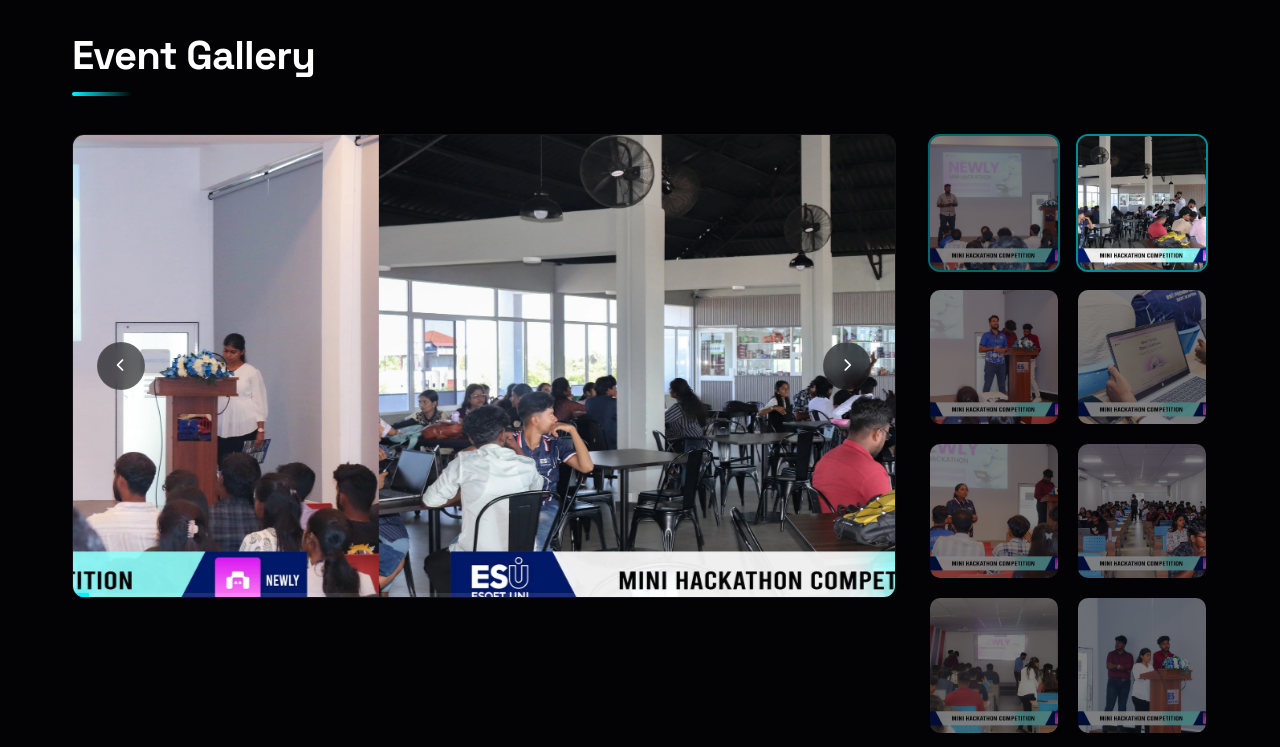
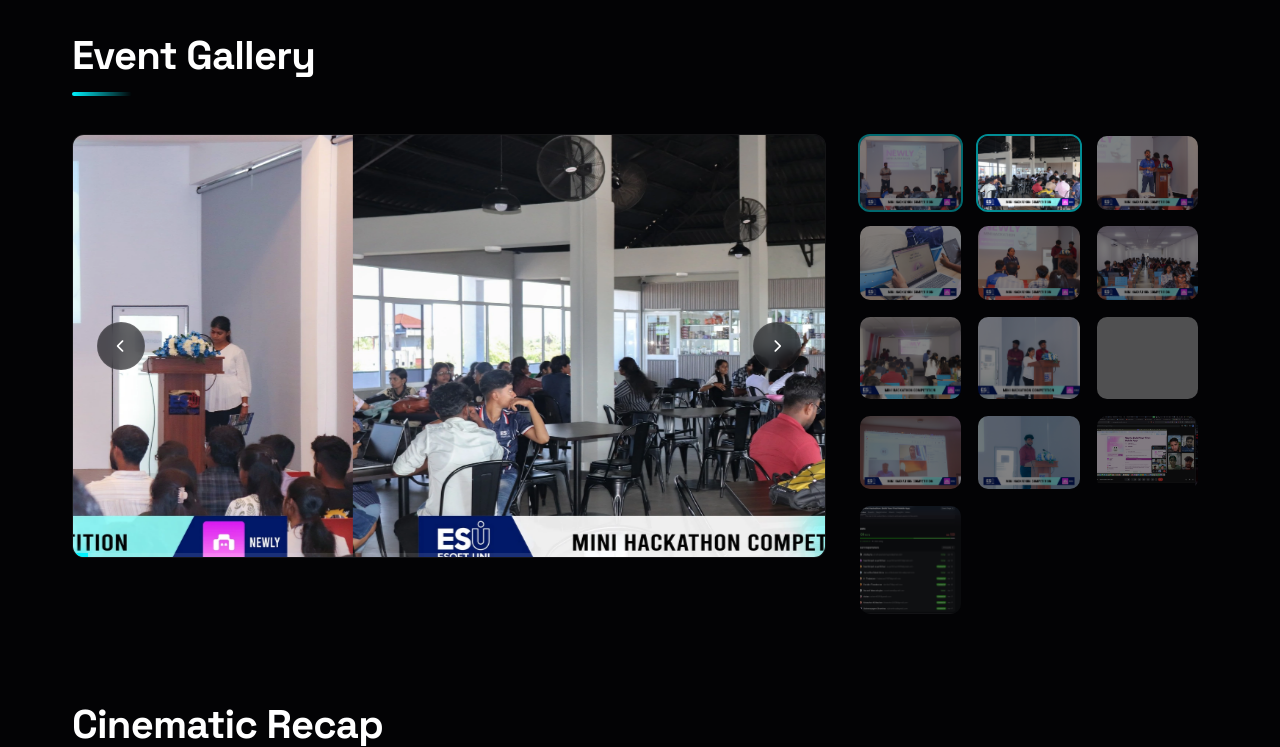
Before and after one commit to ctrlplusvibe/website-, a website: page event-details.html in a window 1280 px wide. Shown: the part 1460-2207 px from the top of the page. Drawn offline with Linux system fonts and the light colour scheme; grey boxes are pictures that could not be loaded.

Commit message:
Optimized gallery layout for desktop with scrollable 3-column thumbnails and added content protection

```diff
--- a/script.js
+++ b/script.js
@@ -1,3 +1,14 @@
+// Security: Prevent Right-Click and Common Copy Shortcuts
+document.addEventListener('contextmenu', e => e.preventDefault());
+document.addEventListener('keydown', e => {
+    if (e.ctrlKey && (e.key === 's' || e.key === 'u' || e.key === 'c' || e.key === 'v')) {
+        e.preventDefault();
+    }
+    if (e.metaKey && (e.key === 's' || e.key === 'u' || e.key === 'c' || e.key === 'v')) {
+        e.preventDefault();
+    }
+});
+
 // Countdown Timer Logic
 const countDownDate = new Date();
 countDownDate.setDate(countDownDate.getDate() + 20); // 20 days from now
--- a/style.css
+++ b/style.css
@@ -32,6 +32,24 @@
     margin: 0;
     padding: 0;
     box-sizing: border-box;
+    -webkit-user-select: none;
+    -moz-user-select: none;
+    -ms-user-select: none;
+    user-select: none;
+    -webkit-user-drag: none;
+}
+
+img {
+    pointer-events: none;
+    -webkit-user-drag: none;
+    user-select: none;
+}
+
+input, textarea {
+    -webkit-user-select: text;
+    -moz-user-select: text;
+    -ms-user-select: text;
+    user-select: text;
 }
 
 html {
@@ -1228,15 +1246,30 @@ h1, h2, h3, h4 {
 /* Gallery Enhancements */
 .premium-gallery-wrapper {
     display: grid;
-    grid-template-columns: 1fr 280px;
+    grid-template-columns: 1fr 350px; /* Slightly wider to fit 3 columns */
     gap: 2rem;
+    align-items: start;
 }
 
 .thumbnails-grid {
     display: grid;
-    grid-template-columns: repeat(2, 1fr);
-    grid-auto-rows: 1fr;
-    gap: 1rem;
+    grid-template-columns: repeat(3, 1fr);
+    gap: 0.8rem;
+    max-height: 500px; /* Limit height and scroll */
+    overflow-y: auto;
+    padding-right: 8px;
+}
+
+/* Custom scrollbar for thumbnails */
+.thumbnails-grid::-webkit-scrollbar {
+    width: 4px;
+}
+.thumbnails-grid::-webkit-scrollbar-track {
+    background: rgba(255, 255, 255, 0.05);
+}
+.thumbnails-grid::-webkit-scrollbar-thumb {
+    background: var(--accent-cyan);
+    border-radius: 10px;
 }
 
 .thumb-card {
```
